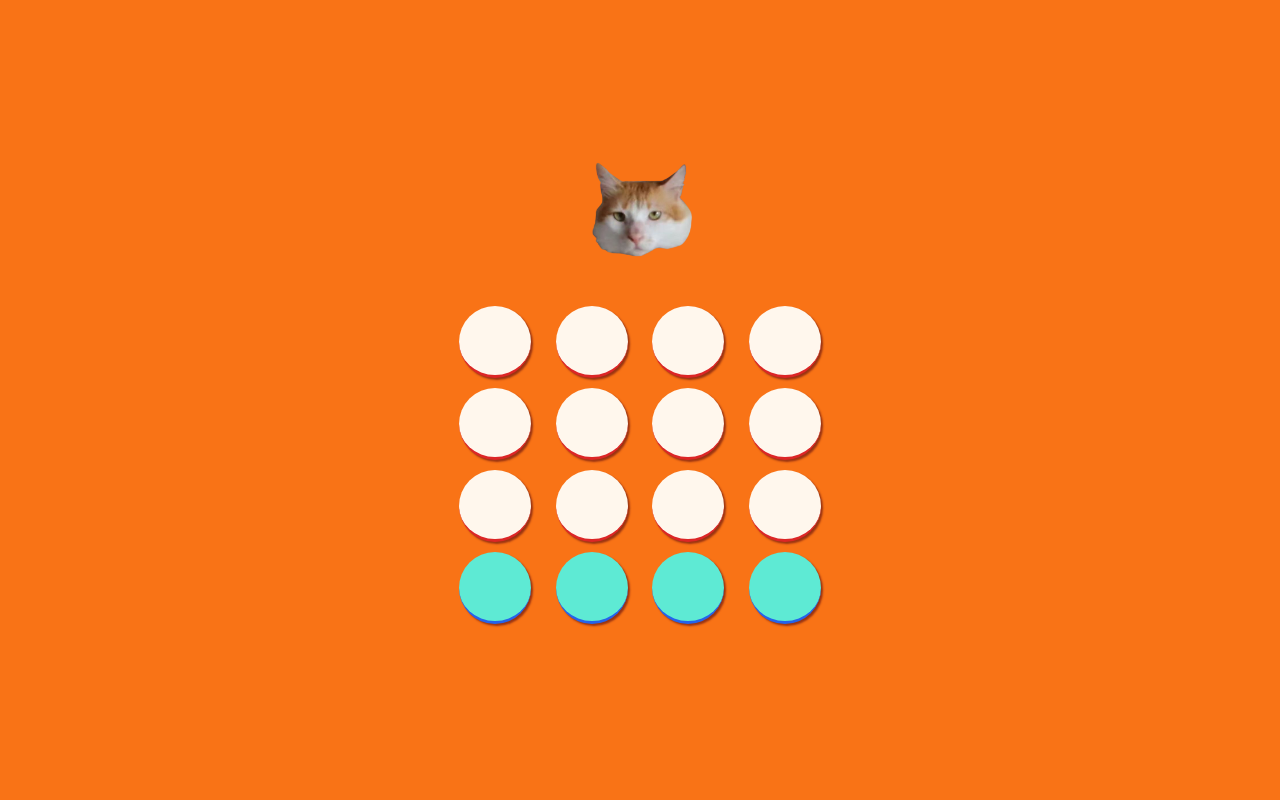
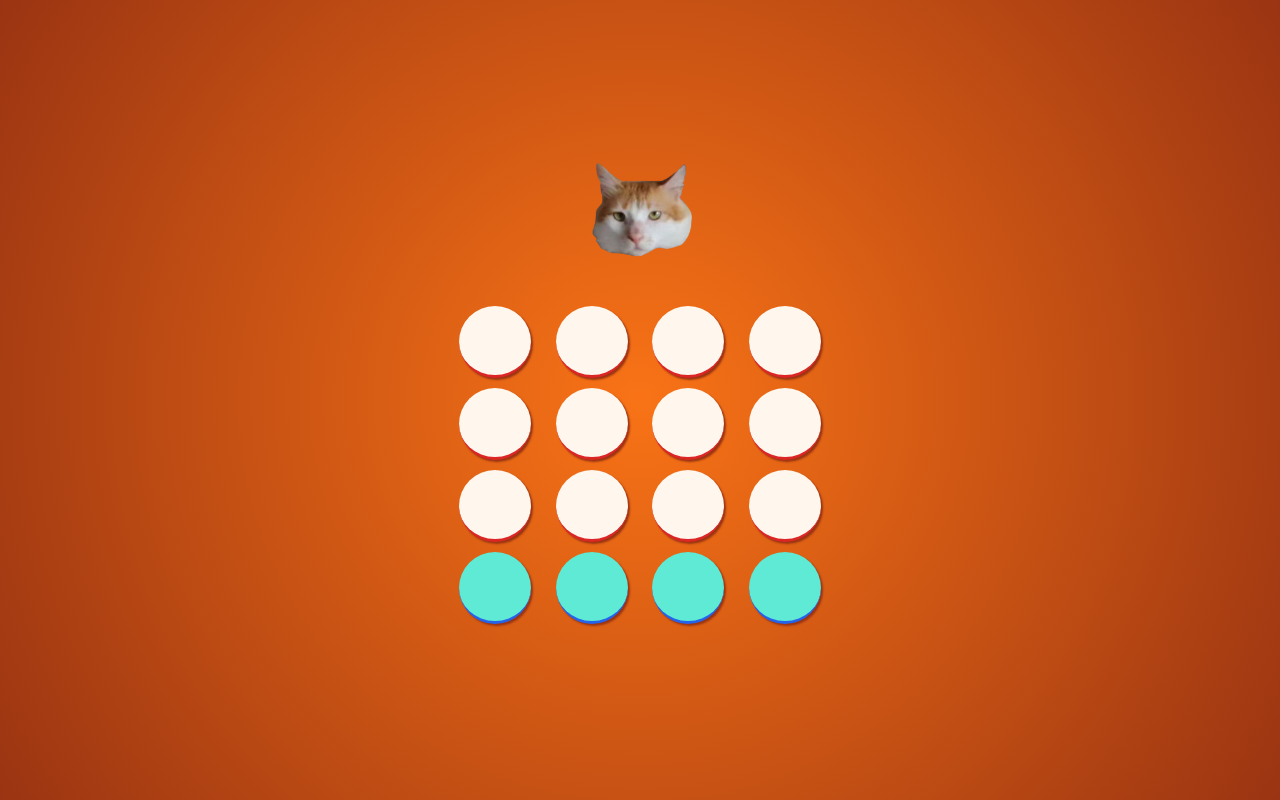
Before and after one commit to rndexe/tingu-soundboard, a website built with Vite: page index.html in a window 1280 px wide. Built offline with nearby package versions, Linux system fonts and the light colour scheme.

Commit message:
bg gradient, tingu trnasparent

```diff
--- a/index.html
+++ b/index.html
@@ -17,6 +17,8 @@
         margin: 0;
         height: 100vh;
         background-color: #f97316;
+        background: radial-gradient(circle at center, #f97316 , #9a3412)
+
     }
 
     audio {
@@ -81,7 +83,7 @@
 <body>
     <main>
 
-        <img src="tingu-orng.png" width="447" height="455" alt="tingus dumb face">
+        <img src="tingu-transparent.png" width="447" height="455" alt="tingus dumb face">
         <div id="buttonContainer"></div>
         <audio data-tingu src="Track-1.m4a" type="audio/mp4"></audio>
         <audio data-tingu src="Track-2.m4a" type="audio/mp4"></audio>
```
Also changed, not shown: public/tingu-transparent.png (added).
